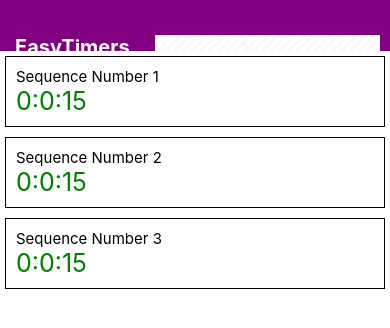
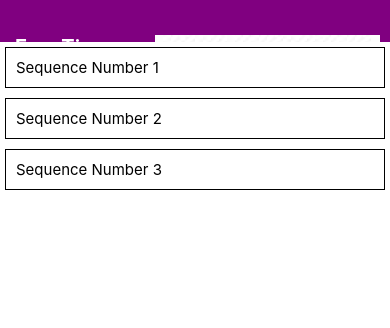
Before and after one commit to hdkainth/EasyTimers, a React Native app: screen / in a window 390 px wide. Shown: the top 328 px of the page. Built offline with nearby package versions, Linux system fonts and the light colour scheme.

Commit message:
Added timer list to each sequence

```diff
--- a/components/main.js
+++ b/components/main.js
@@ -3,6 +3,7 @@ import {View, FlatList, Text} from "react-native";
 import Header from './Header';
 import AddTimer from './add_timer';
 import Timer from "../timer";
+import TimerList from "../timer_list";
 
 class Main extends Component {
   constructor(props) {
@@ -15,10 +16,10 @@ class Main extends Component {
     this.updateControlRef = this.updateControl.bind(this)
     this.addTimerRef = this.addTimer.bind(this)
 
-    this.timerList = [
-      { name: "Sequence Number ", timer: new Timer(), key: 1 },
-      { name: "Sequence Number ", timer: new Timer(), key: 2 },
-      { name: "Sequence Number ", timer: new Timer(), key: 3 }
+    this.sequenceList = [
+      { name: "Sequence Number ", timer: new TimerList(), key: 1 },
+      { name: "Sequence Number ", timer: new TimerList(), key: 2 },
+      { name: "Sequence Number ", timer: new TimerList(), key: 3 }
     ]
   }
 
@@ -32,15 +33,14 @@ class Main extends Component {
   }
 
   addTimer(seqName) {
-    let newTimer = { name: seqName, timer: new Timer(), key: this.timerList.length + 1}
-    console.log(newTimer)
-    this.timerList.push(newTimer)
+    let newSequence = { name: seqName, timer: new TimerList(), key: this.sequenceList.length + 1}
+    console.log(newSequence)
+    this.sequenceList.push(newSequence)
   }
 
   renderItem = ({ item }) => {return (
     <View style={{padding: 10, borderStyle: 'solid', borderWidth: 1, margin: 5, borderColor: 'black'}}>
       <Text style={{fontSize: 15}}>{item.name}{item.key}</Text>
-      <Text style={{fontSize: 25, color: 'green'}}>{item.timer.getTimerString()}</Text>
     </View>)}
 
   render () {
@@ -54,7 +54,7 @@ class Main extends Component {
     } else {
       mainRender =
         <View style={{ backgroundColor: 'white', height: '100%'}}>
-          <FlatList data={this.timerList} renderItem={this.renderItem} keyExtractor={item => item.key} />
+          <FlatList data={this.sequenceList} renderItem={this.renderItem} keyExtractor={item => item.key}/>
         </View>
    }
 
--- a/timer.js
+++ b/timer.js
@@ -1,8 +1,8 @@
 class Timer {
-  constructor(props) {
-    this.hh = 0
-    this.mm = 0
-    this.ss = 15
+  constructor(hours = 0, minutes = 0, secs = 15) {
+    this.hh = hours
+    this.mm = minutes
+    this.ss = secs
   }
 
   getTimerString() {
--- /dev/null
+++ b/timer_list.js
@@ -0,0 +1,28 @@
+import {View, FlatList, Text} from "react-native";
+import Timer from "./timer";
+import React from "react";
+
+class TimerList {
+  constructor() {
+    this.timerList = [
+      { name: "Timer Number ", timer: new Timer(), key: 1},
+      { name: "Timer Number ", timer: new Timer(0, 10, 30), key: 2},
+      { name: "Timer Number ", timer: new Timer(5, 0, 0), key: 3 }
+    ]
+  }
+
+  renderItem = ({ item }) => {return (
+    <View>
+      <Text style={{fontSize: 25, color: 'green'}}>{item.timer.getTimerString()}</Text>
+    </View>)}
+
+  printTimerList() {
+    return (
+      <View style={{ backgroundColor: 'white', height: '100%'}}>
+        <FlatList data={this.timerList} renderItem={this.renderItem} keyExtractor={item => item.key} />
+      </View>
+    )
+  }
+}
+
+export default TimerList
```
